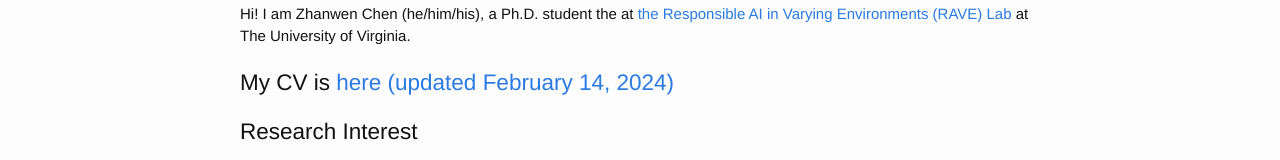
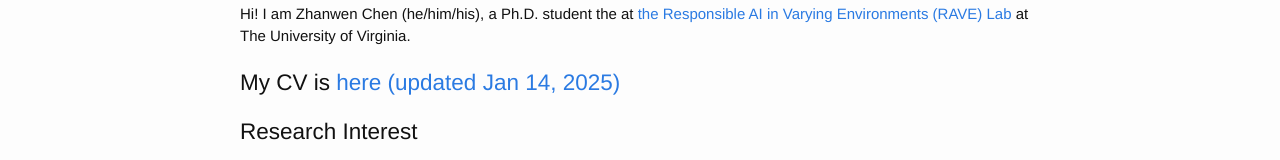
Before and after one commit to zhanwenchen/zhanwenchen.github.io, a plain HTML site: page index.html in a window 1280 px wide. Shown: the part 437-597 px from the top of the page. Drawn offline with Linux system fonts and the light colour scheme.

Commit message:
(Content) Update CV

```diff
--- a/index.html
+++ b/index.html
@@ -56,7 +56,7 @@
   <div class="content">
   <div class="wrapper">
   <p>Hi! I am Zhanwen Chen (he/him/his), a Ph.D. student the  at <a href="√"> the Responsible AI in Varying Environments (RAVE) Lab</a> at The University of Virginia.</p>
-  <h2>My CV is <a href="https://zhanwenchen.github.io/cv.pdf">here (updated February 14, 2024)</a></h2>
+  <h2>My CV is <a href="https://zhanwenchen.github.io/cv.pdf">here (updated Jan 14, 2025)</a></h2>
 
   <h1>Research Interest</h1>
   <p>I am fascinated by one research question: can computers reason about visual and textual scenes like humans? In other words, how to <i>extract</i>, <i>understand</i>, <i>memorize</i>, and <i>reason with</i> semantic knowledge from both vision and text?
```
Also changed, not shown: 1 other file.
